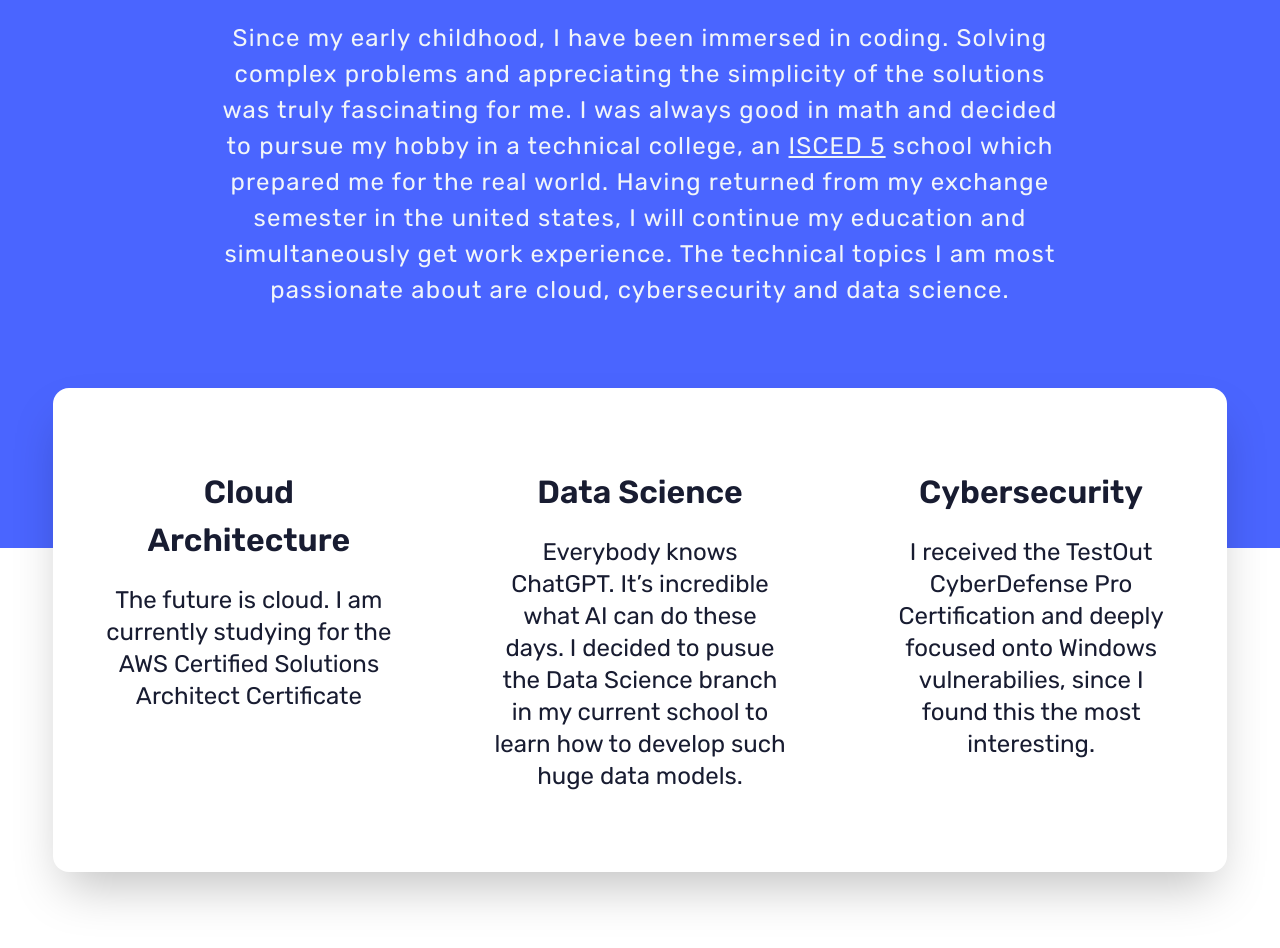
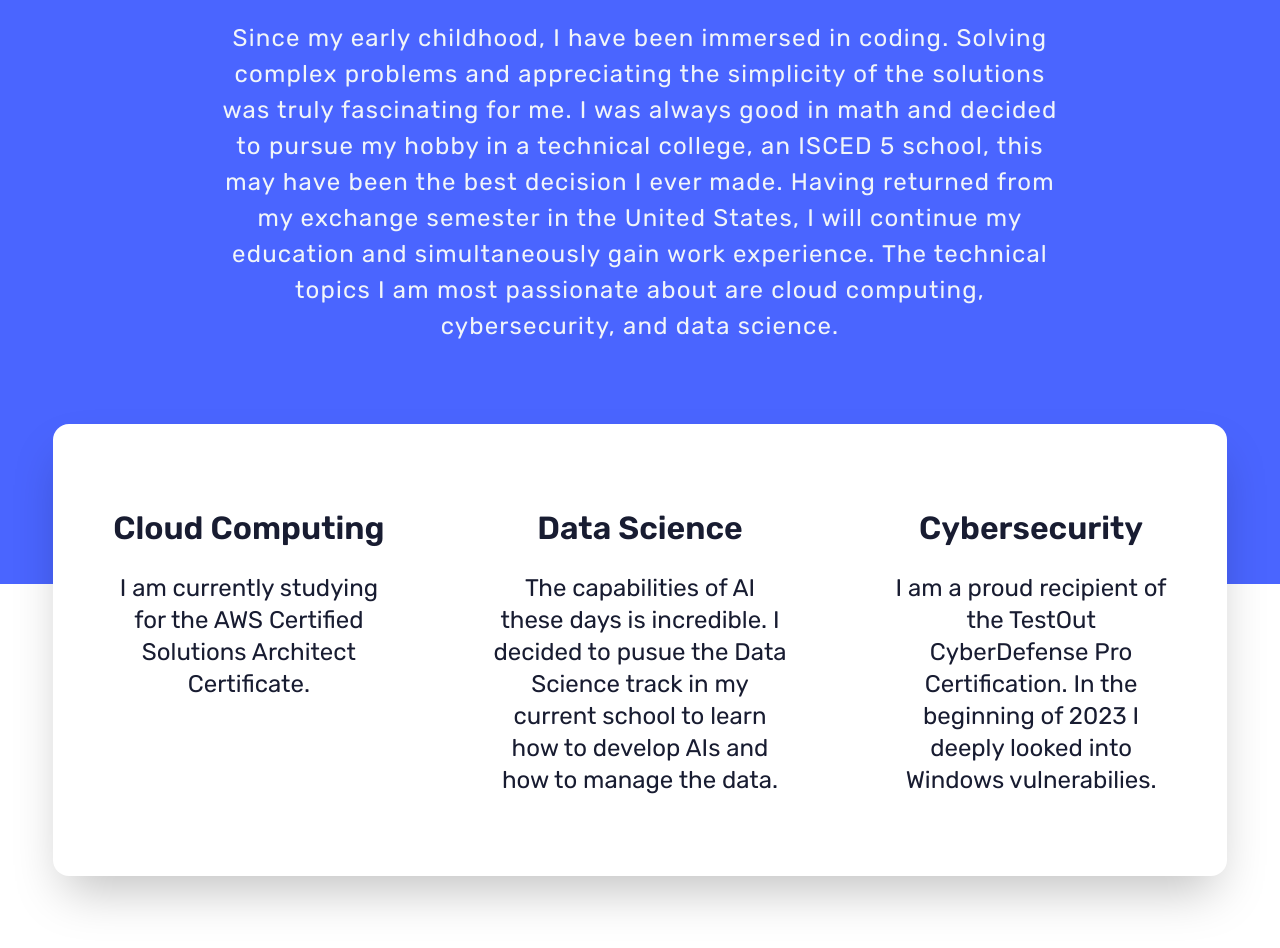
Before and after one commit to Markus-Stuppnig/Website, a Next.js app: page / in a window 1280 px wide. Shown: the part 1060-2008 px from the top of the page. Built offline with nearby package versions, Linux system fonts and the light colour scheme.

Commit message:
Improves text

```diff
--- a/components/Introduction/Introduction.tsx
+++ b/components/Introduction/Introduction.tsx
@@ -8,27 +8,27 @@ export default function Introduction() {
 		<div className="flex flex-col justify-center items-center bg-secondary text-mywhite pt-[5rem] py-[15rem]">
 			<div className="flex flex-col w-11/12 md:w-2/3 max-w-[60rem] text-center">
 				<SectionHeading additional="font-semibold mb-7">Hi, I’m Markus. Nice to meet you.</SectionHeading>
-				<h4 className="text-2xl tracking-wider leading-9">Since my early childhood, I have been immersed in coding. Solving complex problems and appreciating the simplicity of the solutions was truly fascinating for me. I was always good in math and decided to pursue my hobby in a technical college, an <a href="https://datatopics.worldbank.org/education/wRsc/classification" target="_blank" style={{ textDecoration: "underline" }}>ISCED 5</a> school which prepared me for the real world. Having returned from my exchange semester in the united states, I will continue my education and simultaneously get work experience. The technical topics I am most passionate about are cloud, cybersecurity and data science.</h4>
+				<h4 className="text-2xl tracking-wider leading-9">Since my early childhood, I have been immersed in coding. Solving complex problems and appreciating the simplicity of the solutions was truly fascinating for me. I was always good in math and decided to pursue my hobby in a technical college, an ISCED 5 school, this may have been the best decision I ever made. Having returned from my exchange semester in the United States, I will continue my education and simultaneously gain work experience. The technical topics I am most passionate about are cloud computing, cybersecurity, and data science.</h4>
 			</div>
 		</div>
 		<div className="-mt-[10rem] flex flex-col w-full justify-center items-center">
 			<div className="flex flex-col md:flex-row w-11/12 bg-white text-black py-[5rem] h-full rounded-2xl shadow shadow-2xl">
 				<div className="flex w-full md:w-1/3 justify-center">
 					<div className="flex flex-col w-3/4 text-center">
-						<h3 className="text-[2rem] font-semibold">Cloud Architecture</h3>
-						<p className="text-2xl mt-5">The future is cloud. I am currently studying for the AWS Certified Solutions Architect Certificate</p>
+						<h3 className="text-[2rem] font-semibold">Cloud Computing</h3>
+						<p className="text-2xl mt-5">I am currently studying for the AWS Certified Solutions Architect Certificate.</p>
 					</div>
 				</div>
 				<div className="flex w-full md:w-1/3 justify-center">
 					<div className="flex flex-col w-3/4 text-center">
 						<h3 className="text-[2rem] font-semibold">Data Science</h3>
-						<p className="text-2xl mt-5">Everybody knows ChatGPT. It’s incredible what AI can do these days. I decided to pusue the Data Science branch in my current school to learn how to develop such huge data models.</p>
+						<p className="text-2xl mt-5">The capabilities of AI these days is incredible. I decided to pusue the Data Science track in my current school to learn how to develop AIs and how to manage the data.</p>
 					</div>
 				</div>
 				<div className="flex w-full md:w-1/3 justify-center">
 					<div className="flex flex-col w-3/4 text-center">
 						<h3 className="text-[2rem] font-semibold">Cybersecurity</h3>
-						<p className="text-2xl mt-5">I received the TestOut CyberDefense Pro Certification and deeply focused onto Windows vulnerabilies, since I found this the most interesting.</p>
+						<p className="text-2xl mt-5">I am a proud recipient of the TestOut CyberDefense Pro Certification. In the beginning of 2023 I deeply looked into Windows vulnerabilies.</p>
 					</div>
 				</div>
 			</div>
```
